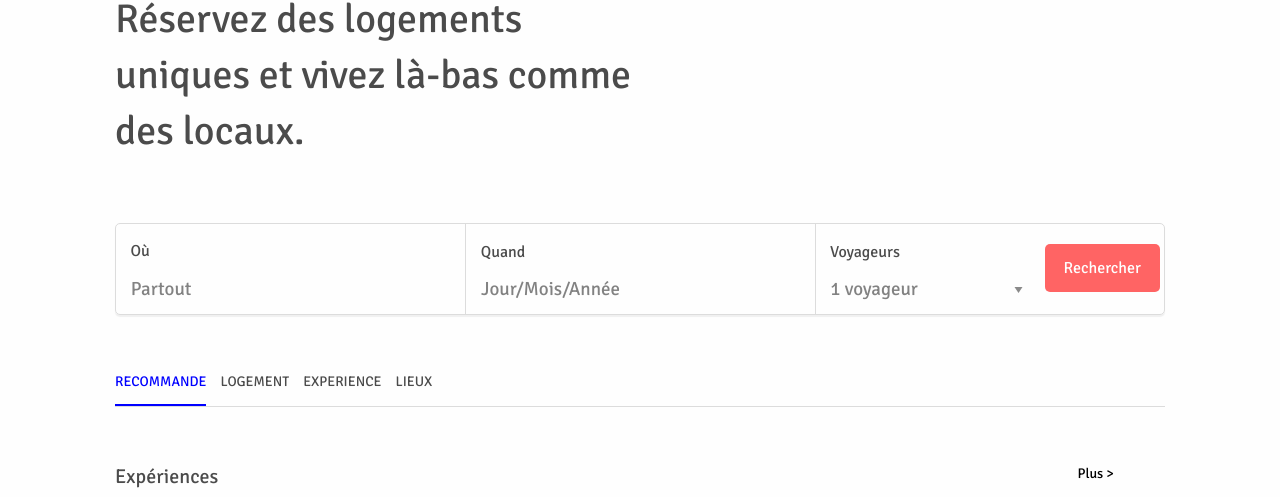
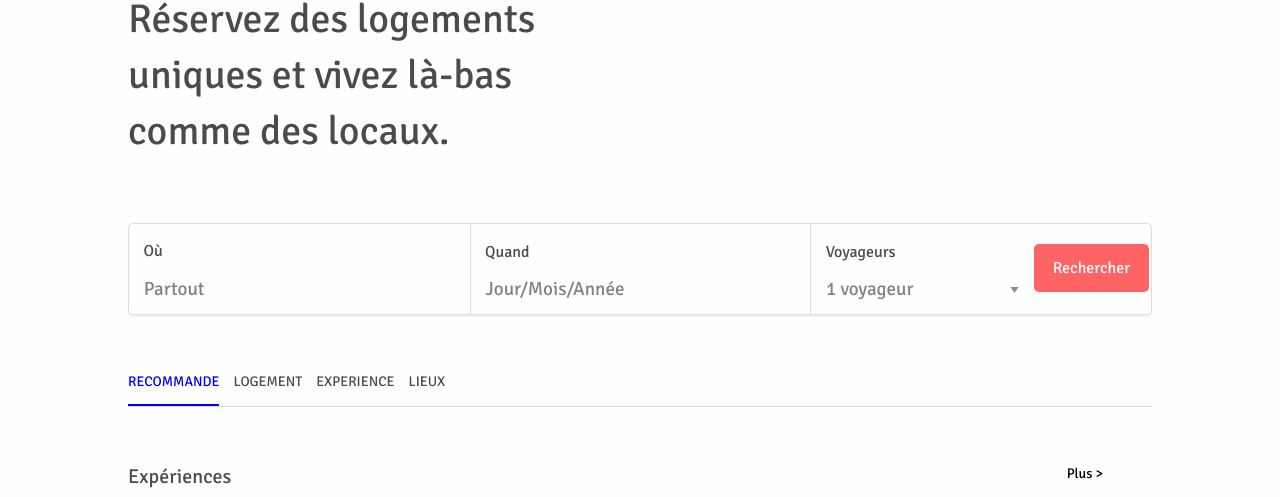
Before and after one commit to Rdyx/foundation_try, a plain HTML site: page index.html in a window 1280 px wide. Shown: the part 409-906 px from the top of the page. Drawn offline with nearby package versions, Linux system fonts and the light colour scheme; grey boxes are pictures that could not be loaded.

Commit message:
modif-html

```diff
--- a/index.html
+++ b/index.html
@@ -24,7 +24,7 @@
       </div>
     </div>
   <main class="container">
-  <div class="grid-container" style="max-width: 1050px;">
+  <div class="grid-container" style="max-width: 80%;">
     <div class="grid-x grid-y" style="height: 1em;">
       <div class="cell large-10"></div>
     </div>
@@ -41,7 +41,6 @@
     </div>
 
     <div class="grid-container topMarg bord">
-      <div class="cell small-9">
       <div class="grid-x">
         <div class="cell small-4">
           <h5 class="titreTable">Où</h5>
@@ -54,9 +53,7 @@
         </div>
                 <div class="cell small-1"><button class="button searchButton">Rechercher</button></div>
       </div>
-      </div>
 
-      <div class="cell small-9">
       <div class="grid-x">
         <div class="cell small-4">
           <input class="noBorderInput" type="text" placeholder="Partout">
@@ -72,32 +69,26 @@
             <option>4 voyageurs et plus...</option>
           </select>
         </div>
-
-      </div>
       </div>
     </div>
 
       <div class="grid-container topMarg bordDown">
-        <div class="cell small-9">
           <ul class="menu downBar">
             <li class="activ">RECOMMANDE</li>
             <li>LOGEMENT</li>
             <li>EXPERIENCE</li>
             <li>LIEUX</li>
           </ul>
-        </div>
-    </div>
+            </div>
 
-        <div class="grid-container topMarg">
-            <div class="grid-x">
+            <div class="grid-x topMarg">
               <div class="cell small-11">
                 <h5>Expériences</h5>
               </div>
               <div class="cell small-1">
-                <a class="" href="#">Plus ></a>
+                <a href="#">Plus ></a>
               </div>
             </div>
-        </div>
 
       <div class="grid-x grid-margin-x">
         <div class="medium-auto cell">
@@ -156,7 +147,7 @@
 
       <div class="container downBorder"></div>
 
-  <div class="grid-container" style="max-width: 1050px;">
+  <div class="grid-container" style="max-width: 80%;">
       <div class="grid-x grid-margin-x">
           <div class="medium-auto cell">
             <select class="borderedInput">
```
